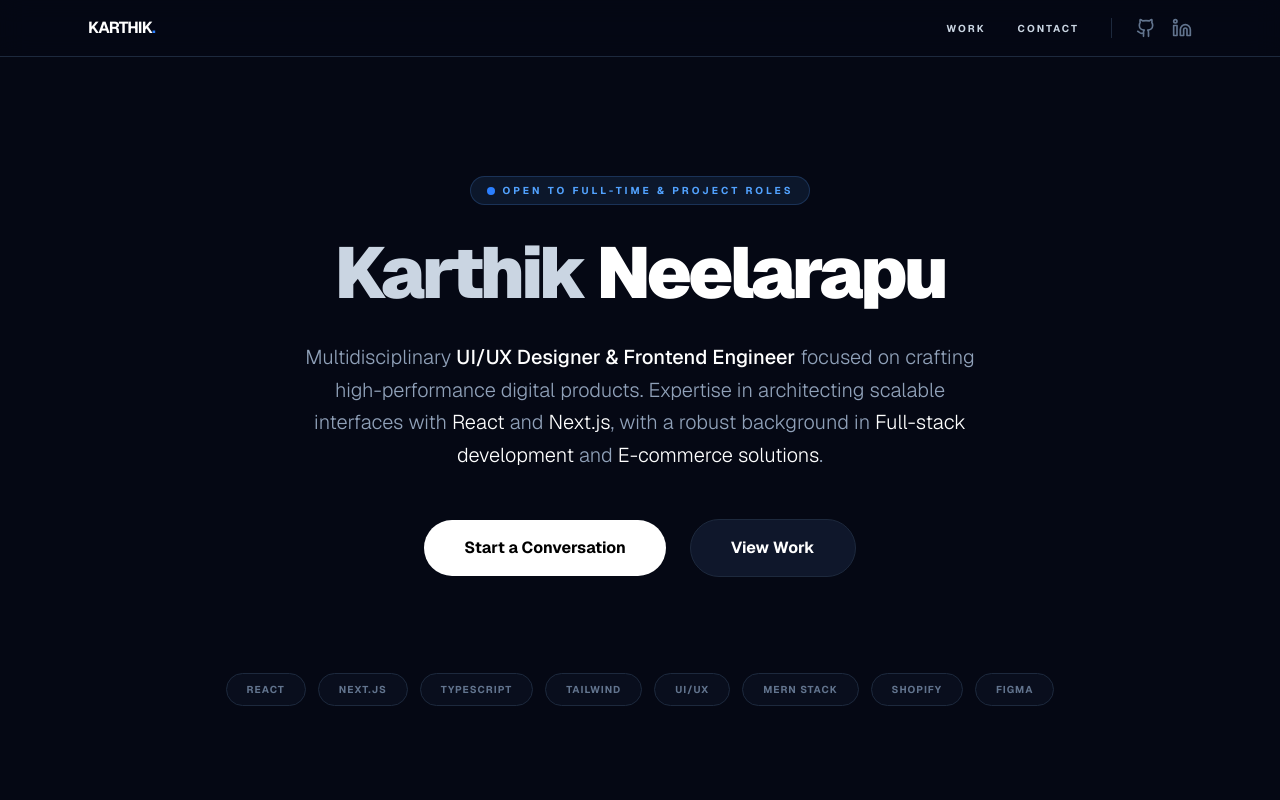
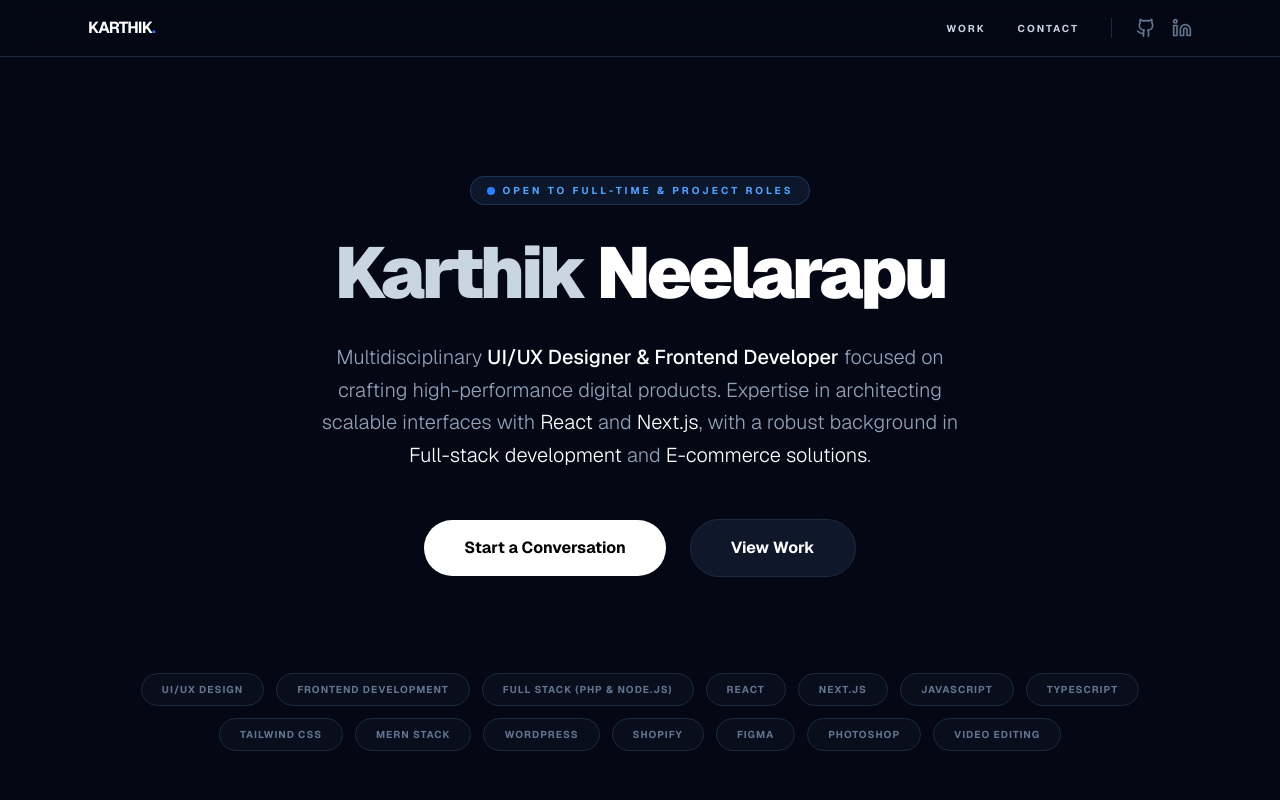
Before and after one commit to karthikweb123/karthik-portfolio, a Next.js app: page / in a window 1280 px wide. Shown: the top 800 px of the page. Built offline with nearby package versions, Linux system fonts and the light colour scheme.

Commit message:
updated skills

```diff
--- a/app/page.tsx
+++ b/app/page.tsx
@@ -68,7 +68,7 @@ export default function Home() {
         </h1>
 
         <p className="max-w-2xl mx-auto text-slate-400 text-lg md:text-xl font-light leading-relaxed">
-          Multidisciplinary <span className="text-white font-medium">UI/UX Designer & Frontend Engineer</span> focused on crafting high-performance digital products.
+          Multidisciplinary <span className="text-white font-medium">UI/UX Designer & Frontend Developer</span> focused on crafting high-performance digital products.
           Expertise in architecting scalable interfaces with <span className="text-white">React</span> and <span className="text-white">Next.js</span>,
           with a robust background in <span className="text-white">Full-stack development</span> and <span className="text-white">E-commerce solutions</span>.
         </p>
@@ -92,7 +92,22 @@ export default function Home() {
       {/* SKILLS */}
       <section className="max-w-6xl mx-auto px-6 pb-24">
         <div className="flex flex-wrap justify-center gap-3">
-          {["React", "Next.js", "TypeScript", "Tailwind", "UI/UX", "MERN Stack", "Shopify", "Figma"].map((skill) => (
+          {[
+  "UI/UX Design",
+  "Frontend Development",
+  "Full Stack (PHP & Node.js)",
+  "React",
+  "Next.js",
+  "JavaScript",
+  "TypeScript",
+  "Tailwind CSS",
+  "MERN Stack",
+  "WordPress",
+  "Shopify",
+  "Figma",
+  "Photoshop",
+  "Video Editing"
+].map((skill) => (
             <span
               key={skill}
               className="px-5 py-2 text-[10px] font-bold tracking-widest uppercase bg-slate-900/40 border border-slate-800 rounded-full text-slate-500 hover:text-blue-400 hover:border-blue-400/50 transition cursor-default"
```
Also changed, not shown: public/portfolio.jpg (added), 1 other file (tests, documents, lock files or other folders).
